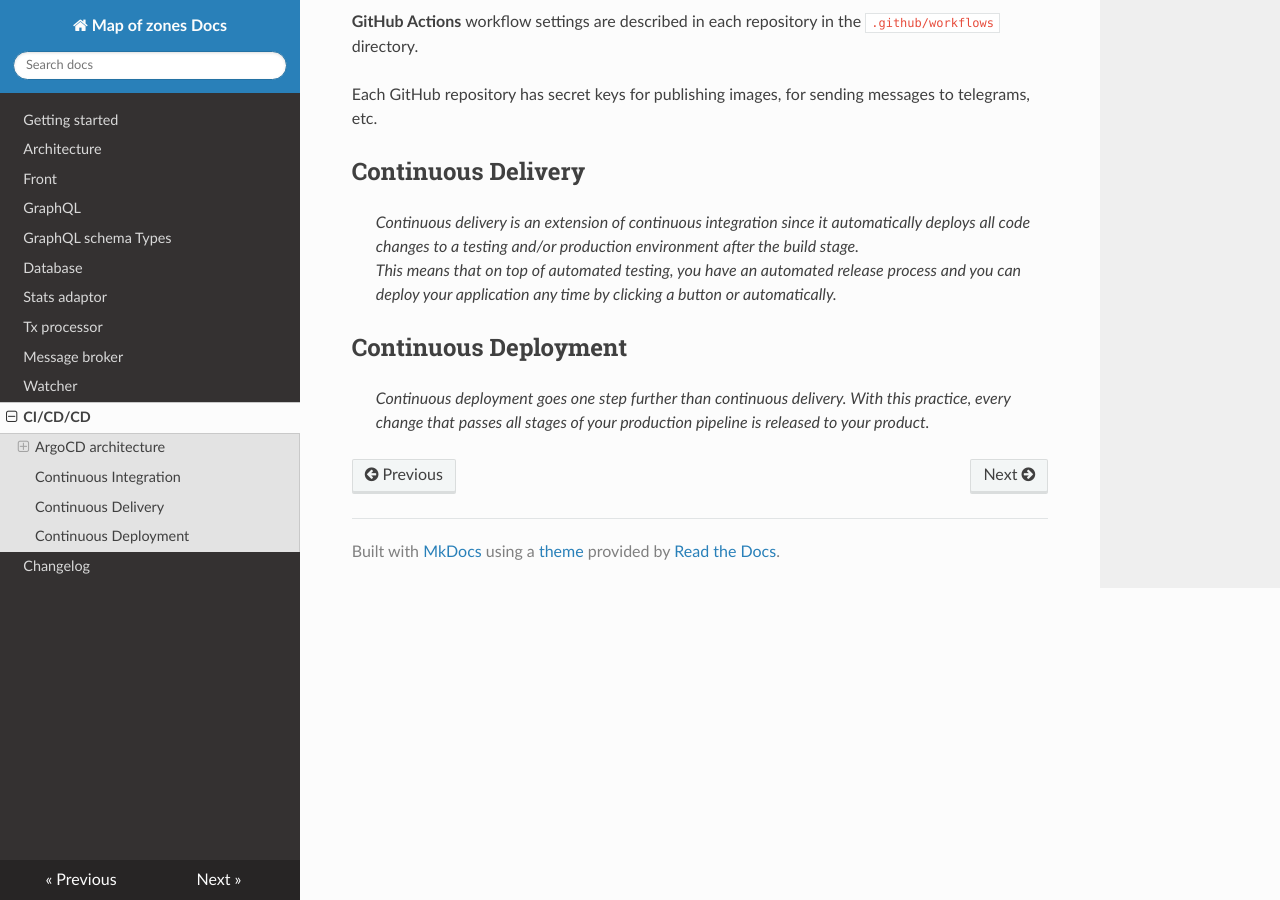
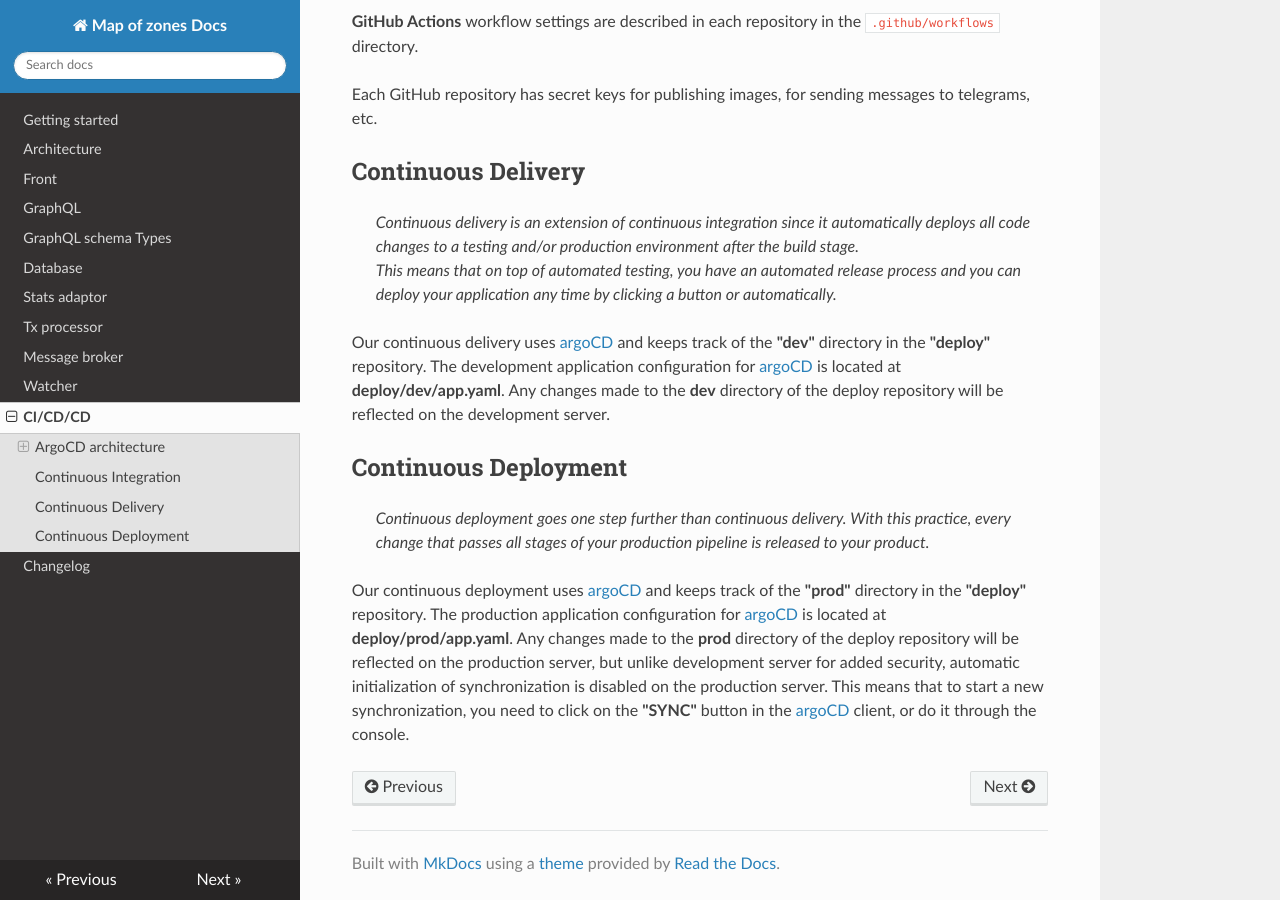
Before and after one commit to mapofzones/docs, an MkDocs documentation site: the page built from docs/ci&cd&cd.md, in a window 1280 px wide and 900 px high, scrolled down 2459 px. Built offline with MkDocs 1.6.1, drawn with Linux system fonts in a browser that asks for light colours; nearby versions of some CDN libraries.

Commit message:
cd/cd docs added

```diff
--- a/docs/ci&cd&cd.md
+++ b/docs/ci&cd&cd.md
@@ -53,10 +53,10 @@ Each GitHub repository has secret keys for publishing images, for sending messag
 >*Continuous delivery is an extension of continuous integration since it automatically deploys all code changes to a testing and/or production environment after the build stage.*<br>
 >*This means that on top of automated testing, you have an automated release process and you can deploy your application any time by clicking a button or automatically.*
 
-<!-- todo: describe out steps -->
+Our continuous delivery uses [argoCD](ci&cd&cd.md#argocd-architecture) and keeps track of the **"dev"** directory in the **"deploy"** repository. The development application configuration for [argoCD](ci&cd&cd.md#argocd-architecture) is located at **deploy/dev/app.yaml**. Any changes made to the **dev** directory of the deploy repository will be reflected on the development server.
 
 ## Continuous Deployment
 
 >*Continuous deployment goes one step further than continuous delivery. With this practice, every change that passes all stages of your production pipeline is released to your product.*
 
-<!-- todo: describe out steps -->
+Our continuous deployment uses [argoCD](ci&cd&cd.md#argocd-architecture) and keeps track of the **"prod"** directory in the **"deploy"** repository. The production application configuration for [argoCD](ci&cd&cd.md#argocd-architecture) is located at **deploy/prod/app.yaml**. Any changes made to the **prod** directory of the deploy repository will be reflected on the production server, but unlike development server for added security, automatic initialization of synchronization is disabled on the production server. This means that to start a new synchronization, you need to click on the **"SYNC"** button in the [argoCD](ci&cd&cd.md#argocd-architecture) client, or do it through the console.
```
